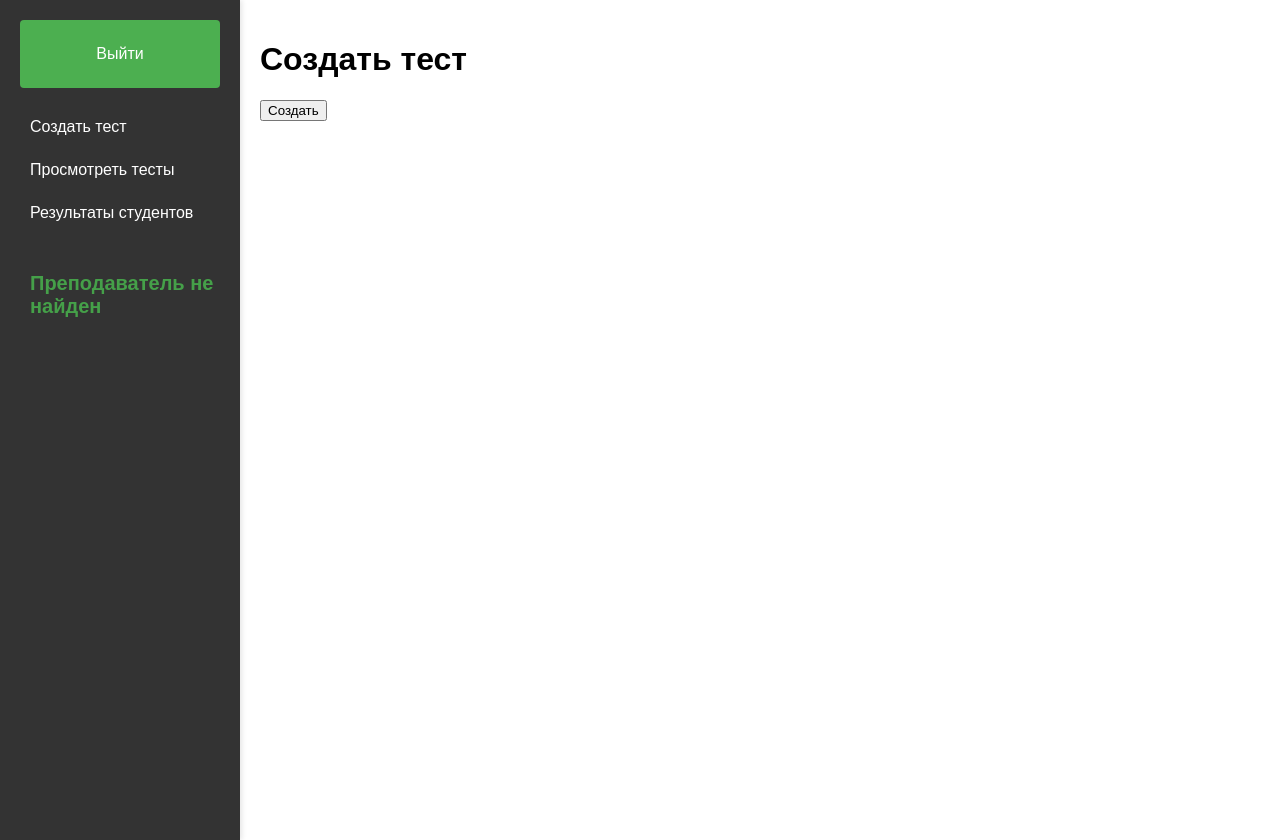
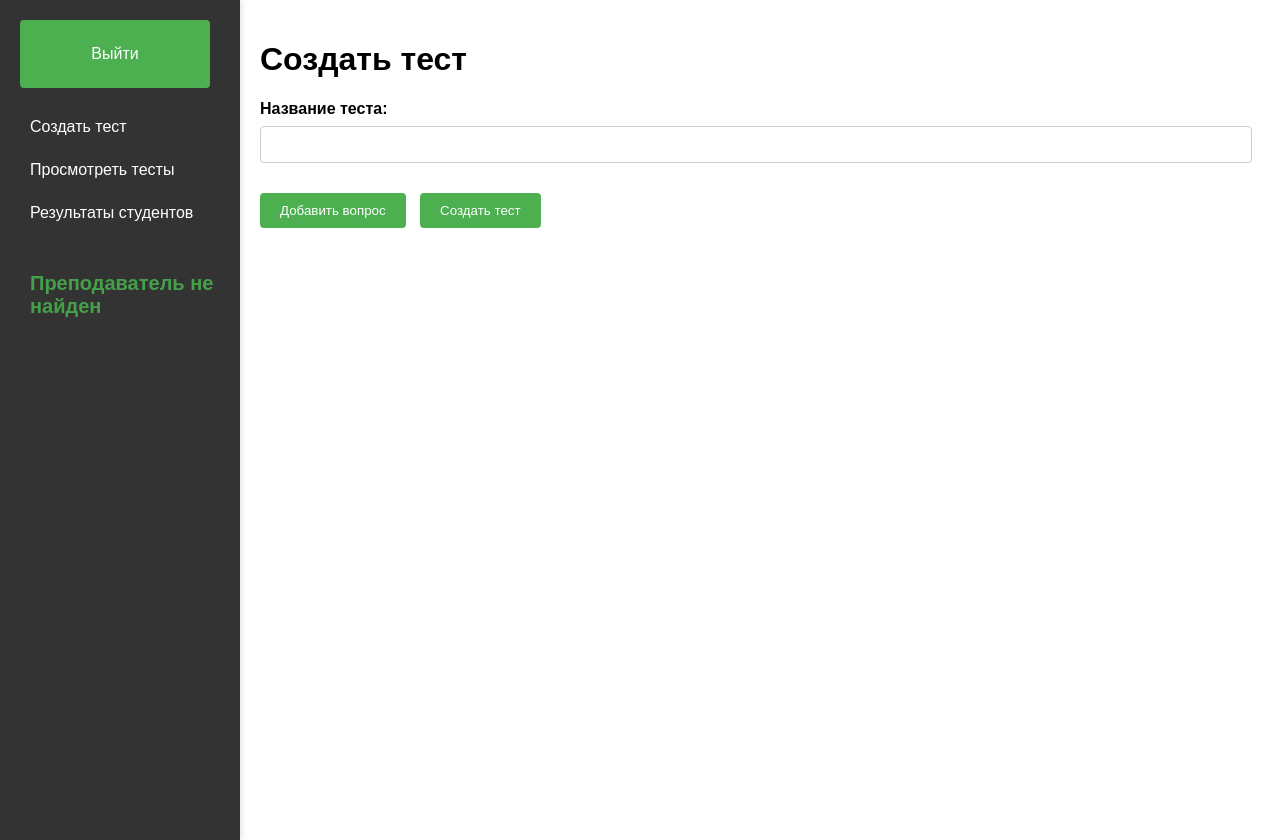
Before and after one commit to elena-zavadskaya/CreatingTests, a Django app: page /create-test/ in a window 1280 px wide. Run offline with Django 5.2, Linux system fonts and the light colour scheme; the visitor is signed in with stand-in values (Sample User, id 1); data that the repository does not hold is empty.

Commit message:
Оформила страницу для добавления нового теста.

```diff
--- a/templates/create_test.html
+++ b/templates/create_test.html
@@ -7,10 +7,110 @@
 {% if not request.user.is_authenticated %}
     <p>Для создания теста необходимо <a href="{% url 'login' %}" class="auth-link">авторизоваться</a>.</p>
 {% else %}
-    <form method="post">
+    <form id="create-test-form" method="post">
         {% csrf_token %}
-        {{ form.as_p }}
-        <button type="submit">Создать</button>
+        <div class="form-group">
+            <label for="test-name">Название теста:</label>
+            <input type="text" id="test-name" name="test-name" required>
+        </div>
+
+        <div id="questions-container">
+            <!-- Здесь будут добавляться вопросы -->
+        </div>
+
+        <button type="button" id="add-question" class="auth-button">Добавить вопрос</button>
+        <button type="submit" class="auth-button">Создать тест</button>
     </form>
 {% endif %}
+
+<script>
+    document.addEventListener('DOMContentLoaded', function () {
+        const questionsContainer = document.getElementById('questions-container');
+        const addQuestionButton = document.getElementById('add-question');
+
+        let questionCount = 0;
+
+        addQuestionButton.addEventListener('click', function () {
+            questionCount++;
+
+            const questionDiv = document.createElement('div');
+            questionDiv.className = 'question';
+            questionDiv.innerHTML = `
+                <h3>Вопрос ${questionCount}</h3>
+                <div class="form-group">
+                    <label for="question-text-${questionCount}">Текст вопроса:</label>
+                    <input type="text" id="question-text-${questionCount}" name="question-text-${questionCount}" required>
+                </div>
+                <div class="form-group">
+                    <label>Варианты ответов:</label>
+                    ${[1, 2, 3, 4].map((num) => `
+                        <div class="answer-group">
+                            <input type="text" id="answer-${questionCount}-${num}" name="answer-${questionCount}-${num}" placeholder="Вариант ответа ${num}" required>
+                            <label>
+                                <input type="radio" name="correct-answer-${questionCount}" value="${num}" required> Верный ответ
+                            </label>
+                        </div>
+                    `).join('')}
+                </div>
+            `;
+
+            questionsContainer.appendChild(questionDiv);
+        });
+    });
+</script>
+
+<style>
+    .form-group {
+        margin-bottom: 20px;
+    }
+
+    .form-group label {
+        display: block;
+        margin-bottom: 8px;
+        font-weight: bold;
+    }
+
+    .form-group input[type="text"] {
+        width: 97%;
+        padding: 10px;
+        margin-bottom: 10px;
+        border: 1px solid #ccc;
+        border-radius: 4px;
+    }
+
+    .answer-group {
+        display: flex;
+        align-items: center;
+        gap: 10px;
+        margin-bottom: 10px;
+    }
+
+    .answer-group input[type="text"] {
+        flex-grow: 1;
+        padding: 10px;
+        border: 1px solid #ccc;
+        border-radius: 4px;
+    }
+
+    .answer-group label {
+        display: flex;
+        align-items: center;
+        gap: 5px;
+    }
+
+    .auth-button {
+        background-color: #4CAF50;
+        color: white;
+        padding: 10px 20px;
+        border: none;
+        border-radius: 4px;
+        cursor: pointer;
+        transition: background-color 0.3s;
+        margin-right: 10px;
+    }
+
+    .auth-button:hover {
+        background-color: #45a049;
+    }
+</style>
 {% endblock %}
```
